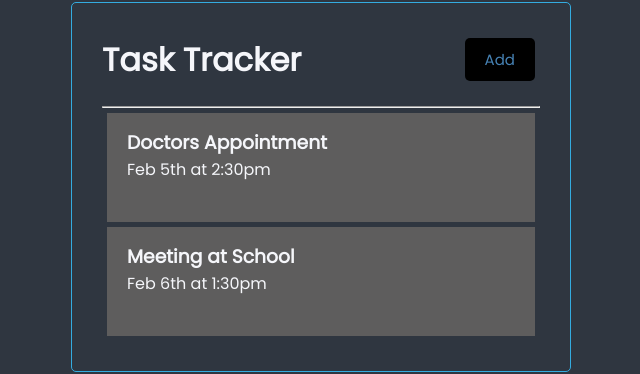
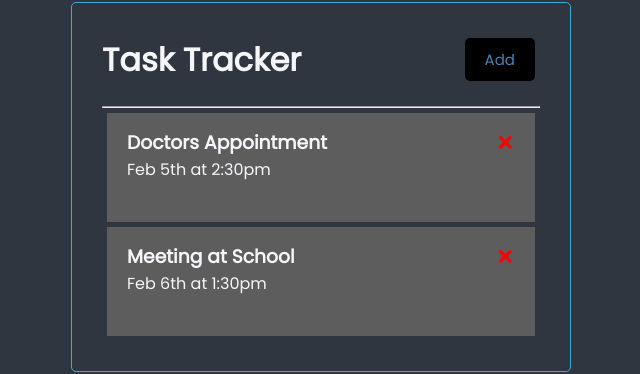
Before and after one commit to saida93522/task_tracker, a React (Create React App) app: page / in a window 1280 px wide. Shown: the part 158-532 px from the top of the page, without its empty margins (319-959 px from the left). Built offline with nearby package versions, Linux system fonts and the light colour scheme; the HTML template or start-up script is replaced by a standard one.

Commit message:
feat!:delete task referencing id

```diff
--- a/src/App.js
+++ b/src/App.js
@@ -18,11 +18,20 @@ function App() {
       reminder: true,
     },
   ]);
+
+  // Delete Task
+  const deleteTask = (id) => {
+    setTasks(tasks.filter((task) => task.id !== id));
+  };
   return (
     <div className="container">
       <Header />
       <hr />
-      <Tasks tasks={tasks} />
+      {tasks.length > 0 ? (
+        <Tasks tasks={tasks} onDelete={deleteTask} />
+      ) : (
+        "No Tasks To Show"
+      )}
     </div>
   );
 }
--- a/src/components/Task.js
+++ b/src/components/Task.js
@@ -1,7 +1,16 @@
-const Task = ({ text, day }) => {
+import { FaTimes } from "react-icons/fa";
+
+const Task = ({ text, day, id, onDelete }) => {
   return (
     <section className="task">
-      <h3>{text}</h3>
+      <h3>
+        {text}
+        <FaTimes
+          color="red"
+          className="fa fa-del"
+          onClick={() => onDelete(id)}
+        />
+      </h3>
       <p>{day}</p>
       <br />
     </section>
--- a/src/components/Tasks.js
+++ b/src/components/Tasks.js
@@ -1,10 +1,18 @@
 import PropTypes from "prop-types";
 import Task from "./Task";
-const Tasks = ({ tasks }) => {
+const Tasks = ({ tasks, onDelete }) => {
   return (
     <>
       {tasks.map((task) => {
-        return <Task key={task.id} text={task.text} day={task.day} />;
+        return (
+          <Task
+            key={task.id}
+            text={task.text}
+            day={task.day}
+            id={task.id}
+            onDelete={onDelete}
+          />
+        );
       })}
     </>
   );
--- a/src/index.css
+++ b/src/index.css
@@ -62,7 +62,7 @@ body {
   background: #5e5d5d;
   margin: 5px;
   padding: 15px 20px;
-  cursor: pointer;
+  /* cursor: pointer; */
 }
 
 .task.reminder {
@@ -114,3 +114,6 @@ footer {
   margin-top: 30px;
   text-align: center;
 }
+.fa-del {
+  cursor: pointer;
+}
```
